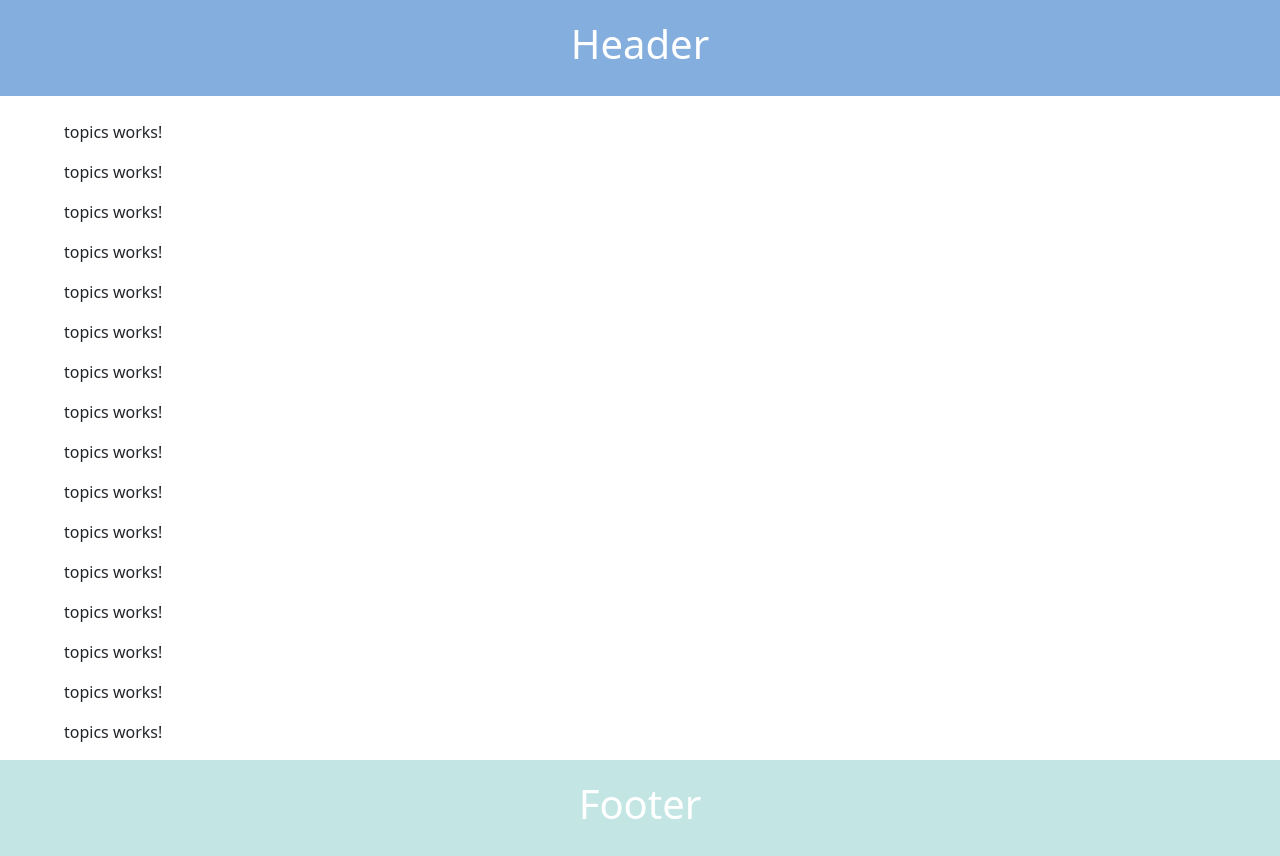
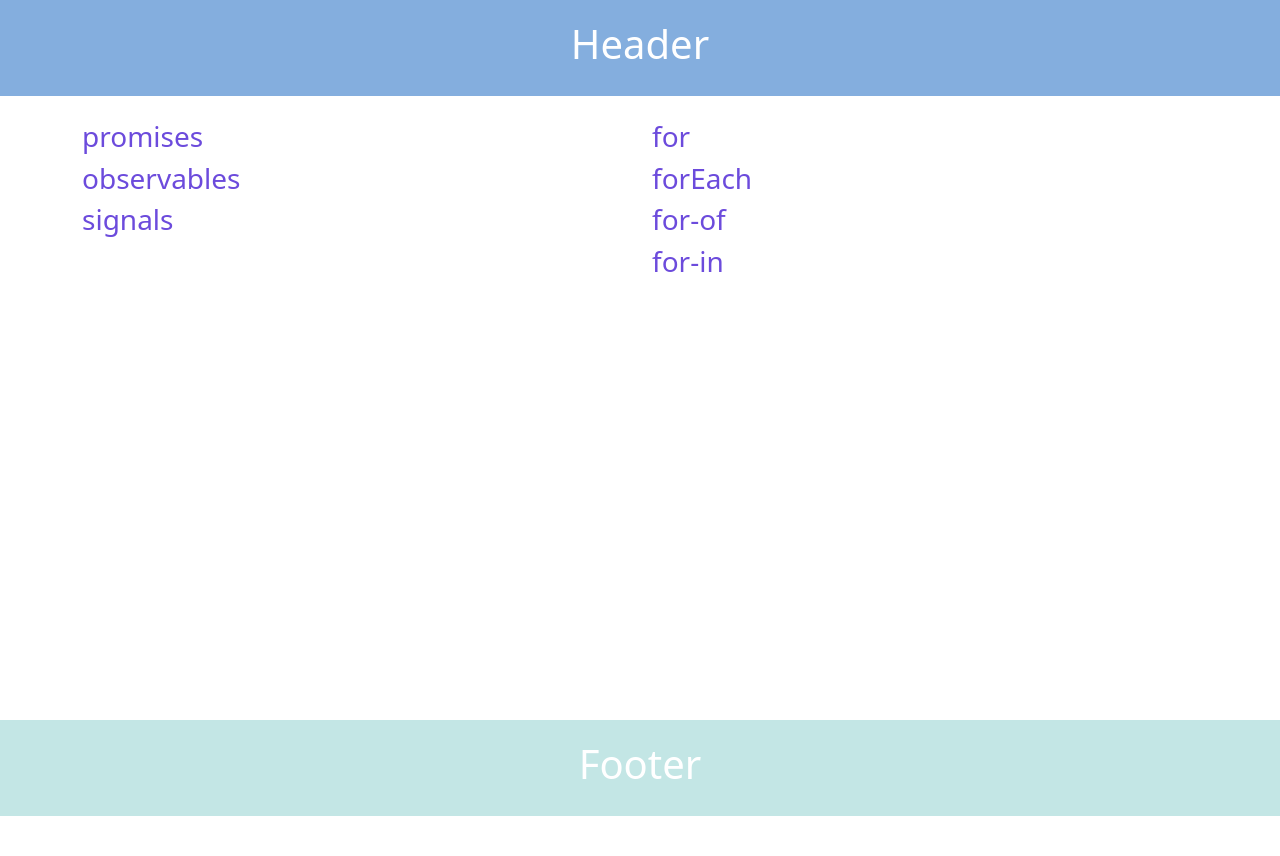
Before and after one commit to AKBN6225/angular21, an Angular app in the folder bankingApplication/: page / in a window 1280 px wide. After the commit the page ends 816 px from the top, so only its background shows below. Built offline with nearby package versions, Linux system fonts and the light colour scheme.

Commit message:
added few more components

```diff
--- /dev/null
+++ b/bankingApplication/src/app/topics/components/observables/observables.html
@@ -0,0 +1 @@
+<p>observables works!</p>
--- /dev/null
+++ b/bankingApplication/src/app/topics/components/signals/signals.html
@@ -0,0 +1 @@
+<p>signals works!</p>
--- a/bankingApplication/src/app/topics/components/topics/topics.html
+++ b/bankingApplication/src/app/topics/components/topics/topics.html
@@ -1,30 +1,17 @@
-<p>topics works!</p>
-<p>topics works!</p>
+<div class="container">
+    <div class="row">
 
-<p>topics works!</p>
+        <div class="col-sm-6">
+            @for (topic of topics; track topic) {
+            <h3 class="topicList" (click)="onTopicClick(topic)" style="cursor: pointer;">{{topic}}</h3>
+            }
+        </div>
 
-<p>topics works!</p>
+        <div class="col-sm-6">
+            @for (ctopic of codingTopics; track ctopic) {
+            <h3 class="topicList" (click)="onCodingTopicClick(ctopic)" style="cursor: pointer;">{{ctopic}}</h3>
+            }
+        </div>
 
-<p>topics works!</p>
-
-<p>topics works!</p>
-
-<p>topics works!</p>
-
-<p>topics works!</p>
-
-<p>topics works!</p>
-
-<p>topics works!</p>
-
-<p>topics works!</p>
-
-<p>topics works!</p>
-
-<p>topics works!</p>
-
-<p>topics works!</p>
-
-<p>topics works!</p>
-
-<p>topics works!</p>
+    </div>
+</div>
--- a/bankingApplication/src/app/topics/components/topics/topics.scss
+++ b/bankingApplication/src/app/topics/components/topics/topics.scss
@@ -0,0 +1,3 @@
+.topicList{
+    color: rgb(108, 75, 220);
+}
--- a/bankingApplication/src/app/topics/components/topics/topics.ts
+++ b/bankingApplication/src/app/topics/components/topics/topics.ts
@@ -1,4 +1,5 @@
-import { Component } from '@angular/core';
+import { Component, OnInit } from '@angular/core';
+import { Router } from '@angular/router';
 
 @Component({
   selector: 'app-topics',
@@ -6,4 +7,24 @@ import { Component } from '@angular/core';
   templateUrl: './topics.html',
   styleUrl: './topics.scss',
 })
-export class Topics {}
+export class Topics implements OnInit{
+
+  topics = ['promises', 'observables','signals'];
+  codingTopics = ['for', 'forEach', 'for-of', 'for-in'];
+
+  constructor(private path : Router){
+
+  };
+
+  ngOnInit(): void {
+
+  };
+
+  onTopicClick(event: any){
+    this.path.navigate([`/${event}`])
+  };
+
+  onCodingTopicClick(event: any){
+    alert(event);
+  }
+}
```
Also changed, not shown: bankingApplication/src/app/app.routes.ts (+12 -2 lines), bankingApplication/src/app/topics/components/observables/observables.ts (added, +9 -0 lines), bankingApplication/src/app/topics/components/signals/signals.ts (added, +9 -0 lines), bankingApplication/src/app/topics/components/observables/observables.scss (added), bankingApplication/src/app/topics/components/signals/signals.scss (added), 2 other files (tests, documents, lock files or other folders).
